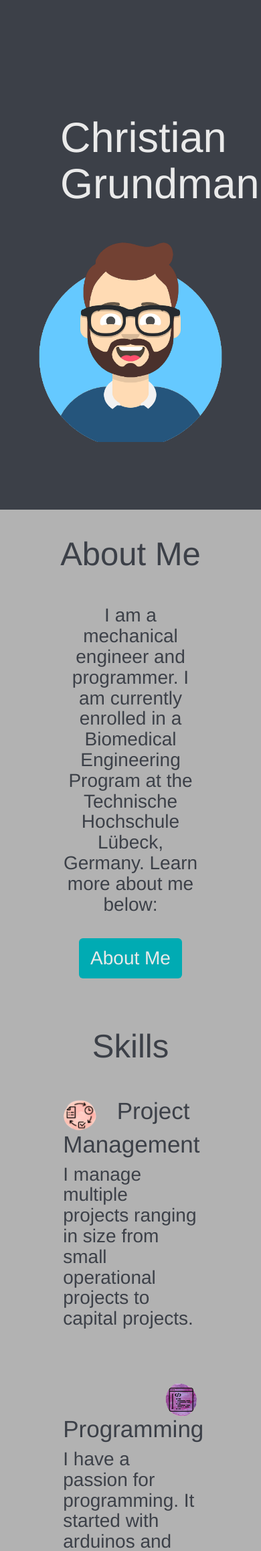
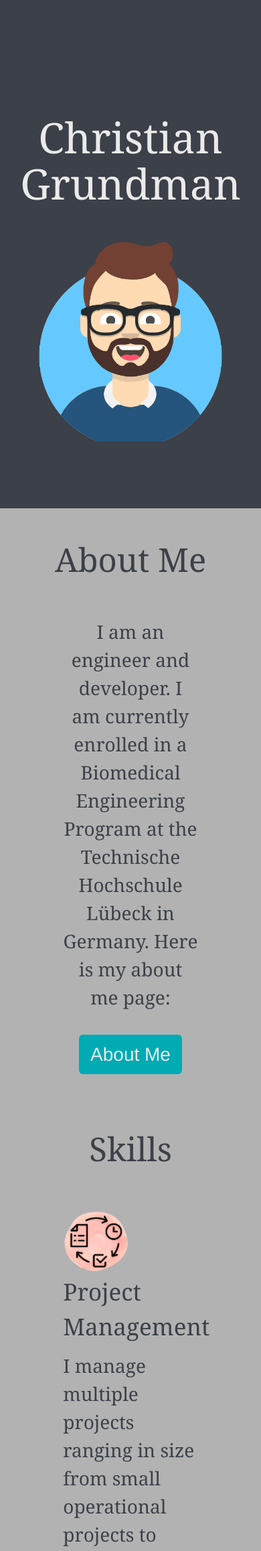
Before and after one commit to cgrundman/christian-grundman-website, a Flask app: page / in a window 390 px wide. Shown: the part 52-2368 px from the top of the page at 67% size. Run offline with Flask 2, Linux system fonts and the light colour scheme; some libraries are stand-ins or nearby versions.

Commit message:
reformatted index images for mobile, added coloring for new items in css

```diff
--- a/static/css/styles.css
+++ b/static/css/styles.css
@@ -7,7 +7,13 @@ Teal/Blue:  #00ABB3
 Dark Gray:  #3C4048
 Light Gray: #B2B2B2
 Off-White:  #EAEAEA
+
+Peach: #ad5f5f
+Purple: #6e0a50
+Blue: #00538C
+Green: #006241
 */
+
 
 body {
     background-color: #3C4048;
@@ -19,34 +25,39 @@ a {
 }
 
 h1 {
+    font-family: Georgia, "Times New Roman", Times, serif;
     font-size: 4.5em;
-    margin: 50px;
+    margin: 50px 0px 50px;
 }
 
 h2 {
+    font-family: Georgia, "Times New Roman", Times, serif;
     font-size: 3.5em;
+    line-height: 1.5;
 }
 
 h3 {
+    font-family: Georgia, "Times New Roman", Times, serif;
     font-size: 2.5em;
+    line-height: 1.5;
 }
 
 h4 {
+    font-family: Georgia, "Times New Roman", Times, serif;
     font-size: 2em;
+    line-height: 1.5;
 }
 
 p {
+    font-family: Georgia, "Times New Roman", Times, serif;
     font-size: 1.5em;
+    line-height: 2;
 }
 
 hr {
     border: 4px solid #B2B2B2;
     border-radius: 4px 4px 4px 4px;
     width:50%;
-}
-
-p {
-    font-size: 16px;
 }
 
 section {
@@ -124,42 +135,18 @@ section {
 
 .code-img-l {
     width: 25%;
-    max-width: 100px;
+    max-width: 200px;
+    min-width: 100px;
     float: left;
     margin-right: 30px;
-}
-/* Mobile Settings */
-@media screen and (max-width: 992) {
-  .code-img-l {
-    max-width: 200px;
-    height: auto;
-  }
-}
-@media screen and (max-width: 600) {
-  .code-img-l {
-    max-width: 200px;
-    height: auto;
-  }
 }
 
 .code-img-r {
     width: 25%;
-    max-width: 100px;
+    max-width: 200px;
+    min-width: 100px;
     float: right;
     margin-left: 30px;
-}
-/* Mobile Settings */
-@media screen and (max-width: 992) {
-  .code-img-r {
-    max-width: 200px;
-    height: auto;
-  }
-}
-@media screen and (max-width: 600) {
-  .code-img-r {
-    max-width: 200px;
-    height: auto;
-  }
 }
 
 .bold {
--- a/templates/index.html
+++ b/templates/index.html
@@ -17,33 +17,12 @@
 
 <!-- Title -->
 <section id="title">
-
         <div class="row">
-            <div class="col-md-4 text-center">
-<!--                <img id="bg-img-1" src="{{url_for('static', filename='images/circuit-bg.png')}}" alt="circuit-img">-->
-            </div>
-            <div class="col-md-4 text-center">
+            <div class="text-center">
                 <h1>Christian Grundman</h1>
                 <img class="img_thumbnail" src="{{url_for('static', filename='images/christian.png')}}" alt="Me">
             </div>
-            <div class="col-md-4 text-center">
-            </div>
         </div>
-
-<!--    <div class="col-sm">-->
-<!--        <img id="bg-img-1" src="{{url_for('static', filename='images/circuit-bg.png')}}" alt="circuit-img">-->
-<!--    </div>-->
-<!--    <div class="text-center col-sm">-->
-<!--        <div class="container">-->
-<!--            <h1 class="display-4 centered">Christian Grundman</h1>-->
-<!--        </div>-->
-<!--        <div class="row">-->
-<!--            <img class="img_thumbnail" src="{{url_for('static', filename='images/christian.png')}}" alt="Me">-->
-<!--        </div>-->
-<!--    </div>-->
-<!--    <dive class="col-sm">-->
-<!--        <img id="bg-img-2" src="{{url_for('static', filename='images/brain-bg.png')}}" alt="brain-img">-->
-<!--    </dive>-->
 </section>
 
 <!-- Content -->
@@ -53,8 +32,8 @@
             <h2>About Me</h2>
             <div class="about-row">
                 <h4>
-                    I am a mechanical engineer and programmer. I am currently enrolled in a Biomedical Engineering Program at
-                    the Technische Hochschule Lübeck, Germany. Learn more about me below:
+                    I am an engineer and developer. I am currently enrolled in a Biomedical Engineering Program at
+                    the Technische Hochschule Lübeck in Germany. Here is my about me page:
                 </h4>
                 <a class="btn btn-lg" href="/about" role="button">About Me</a>
             </div>
@@ -107,8 +86,6 @@
             </div>
             <div class="col-lg-2"></div>
             <div class="col-lg-2"></div>
-        </div>
-
         </div>
     </div>
 </section>
```
